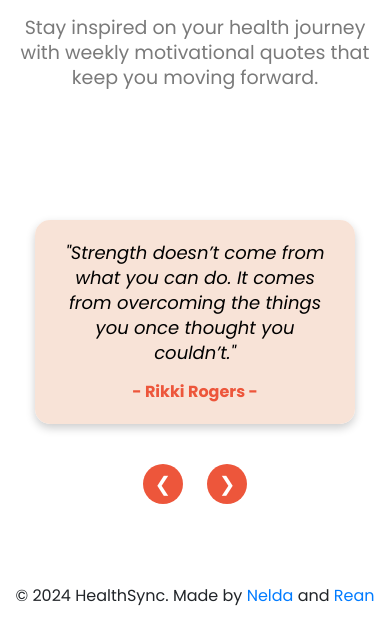
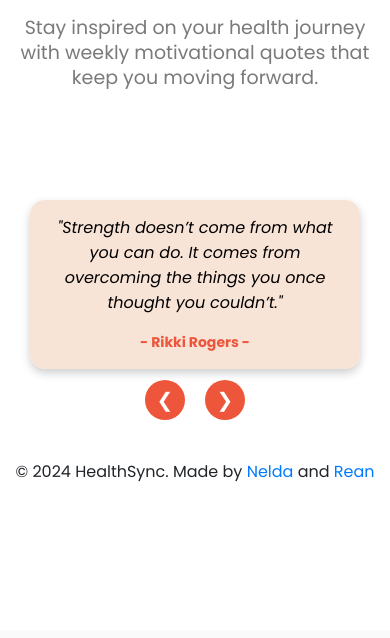
Before and after one commit to niwatorinoko/HealthSync, a Django app: template templates/news/quotes.html in a window 390 px wide. Shown: the part 214-852 px from the top of the page. After the commit the page ends 696 px from the top, so only its background shows below. Run offline with Django 3.2, Linux system fonts and the light colour scheme; the template is opened without the code that fills it, so the values that code supplies are empty; some libraries are stand-ins or nearby versions.

Commit message:
Fix: quote

```diff
--- a/static/css/templatemo-training-studio.css
+++ b/static/css/templatemo-training-studio.css
@@ -2502,46 +2502,55 @@ WEEKLY TIPS
 /* ===========================
 UNIQUE QUOTE CAROUSEL
 =========================== */
+/* カルーセルのコンテナスタイル */
 .unique-carousel {
   background-color: #ffffff;
   padding: 50px 20px;
   text-align: center;
   position: relative;
   overflow: hidden;
+  max-width: 800px;
+  margin: 0 auto;
 }
 
 .unique-carousel-inner {
-  display: flex;
-  transition: transform 0.5s ease-in-out;
   position: relative;
-}
-
+  height: 200px; /* 固定の高さを設定 */
+}
+
+/* カードのベーススタイル */
 .unique-quote-card {
-  min-width: 100%;
+  position: absolute;
+  width: 100%;
+  opacity: 0;
+  transform: translateX(100%) scale(0.8);
+  transition: all 0.5s ease;
+  text-align: center;
   padding: 20px;
   background: linear-gradient(135deg, #f8e3d7, #f8e3d7);
-  color: #ffffff;
   border-radius: 15px;
   box-shadow: 0 4px 10px rgba(0, 0, 0, 0.2);
-  text-align: center;
-  opacity: 0;
-  transform: scale(0.8);
-  transition: opacity 0.5s ease, transform 0.5s ease;
-}
-
+}
+
+/* アクティブなカードのスタイル */
 .unique-quote-card.active {
   opacity: 1;
-  transform: scale(1);
-}
-
-/* Media Query */
-@media (max-width: 768px) {
-  .unique-quote-card {
-    width: 100%;
-    margin-bottom: 20px;
-  }
-}
-
+  transform: translateX(0) scale(1);
+}
+
+/* 前のカードのスタイル */
+.unique-quote-card.prev {
+  opacity: 0;
+  transform: translateX(-100%) scale(0.8);
+}
+
+/* 次のカードのスタイル */
+.unique-quote-card.next {
+  opacity: 0;
+  transform: translateX(100%) scale(0.8);
+}
+
+/* 引用文のスタイル */
 .unique-quote-card p {
   color: #000000;
   font-size: 18px;
@@ -2555,23 +2564,52 @@ UNIQUE QUOTE CAROUSEL
   color: #ed563b;
 }
 
+/* ナビゲーションボタンのスタイル */
 .unique-carousel-controls {
-  margin-top: 20px;
-}
-
-.unique-carousel-controls button {
+  display: flex;
+  justify-content: center;
+  position: absolute;
+  width: 100%;
+  bottom: 10px;
+  left: 0;
+  padding: 0 20px;
+  z-index: 10;
+}
+
+.unique-prev-btn,
+.unique-next-btn {
   background: #ed563b;
   color: #ffffff;
   border: none;
   border-radius: 50%;
   width: 40px;
   height: 40px;
+  cursor: pointer;
+  transition: background 0.3s ease;
   font-size: 20px;
   margin: 0 10px;
-  cursor: pointer;
-  transition: background 0.3s ease;
-}
-
-.unique-carousel-controls button:hover {
+}
+
+.unique-prev-btn:hover,
+.unique-next-btn:hover {
   background: #f86c49;
 }
+
+/* Media Query */
+@media (max-width: 768px) {
+  .unique-carousel {
+    padding: 30px 15px;
+  }
+
+  .unique-quote-card {
+    padding: 15px;
+  }
+
+  .unique-quote-card p {
+    font-size: 16px;
+  }
+
+  .unique-quote-card span {
+    font-size: 14px;
+  }
+}
```
Also changed, not shown: static/js/quote.js (+39 -13 lines).
